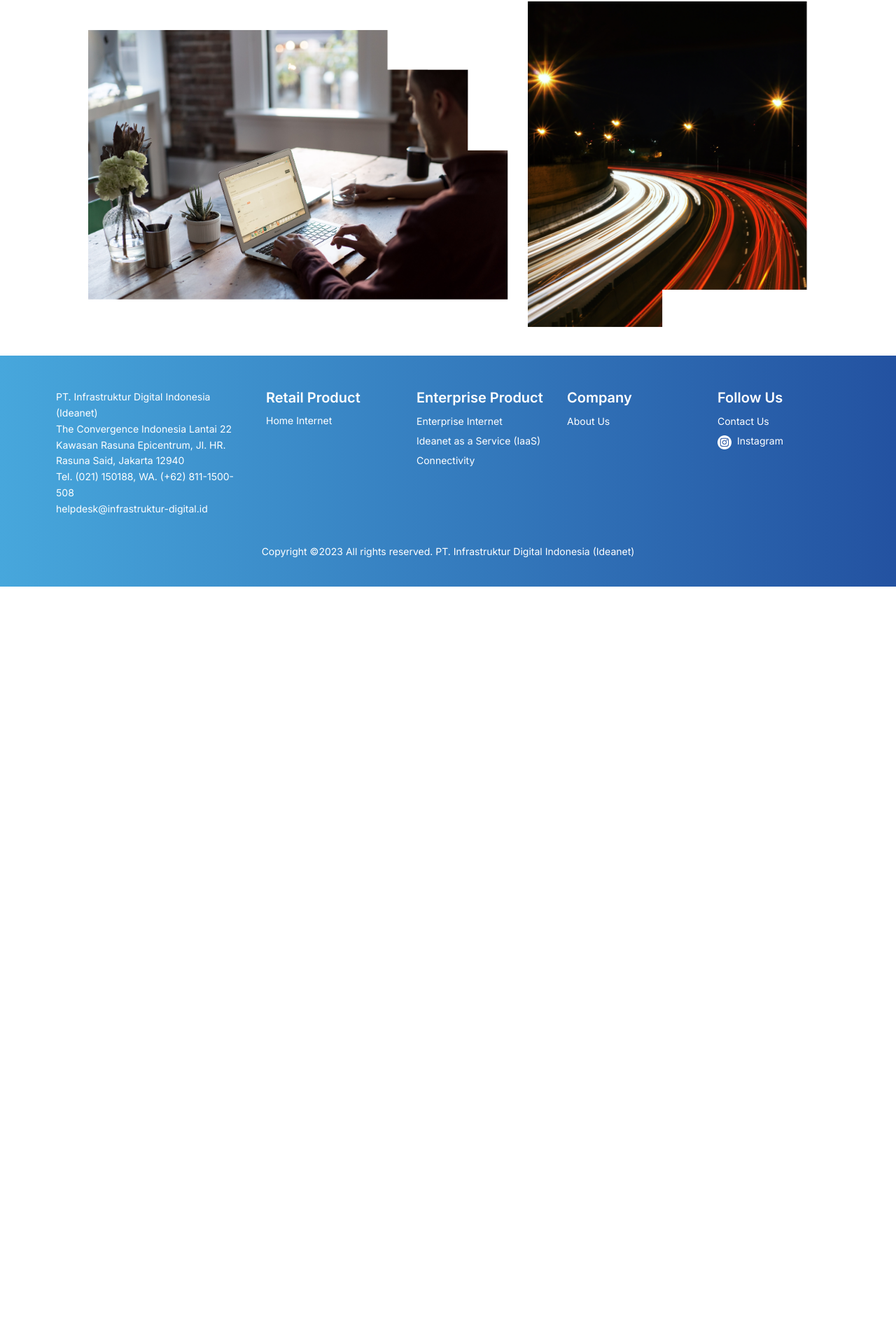
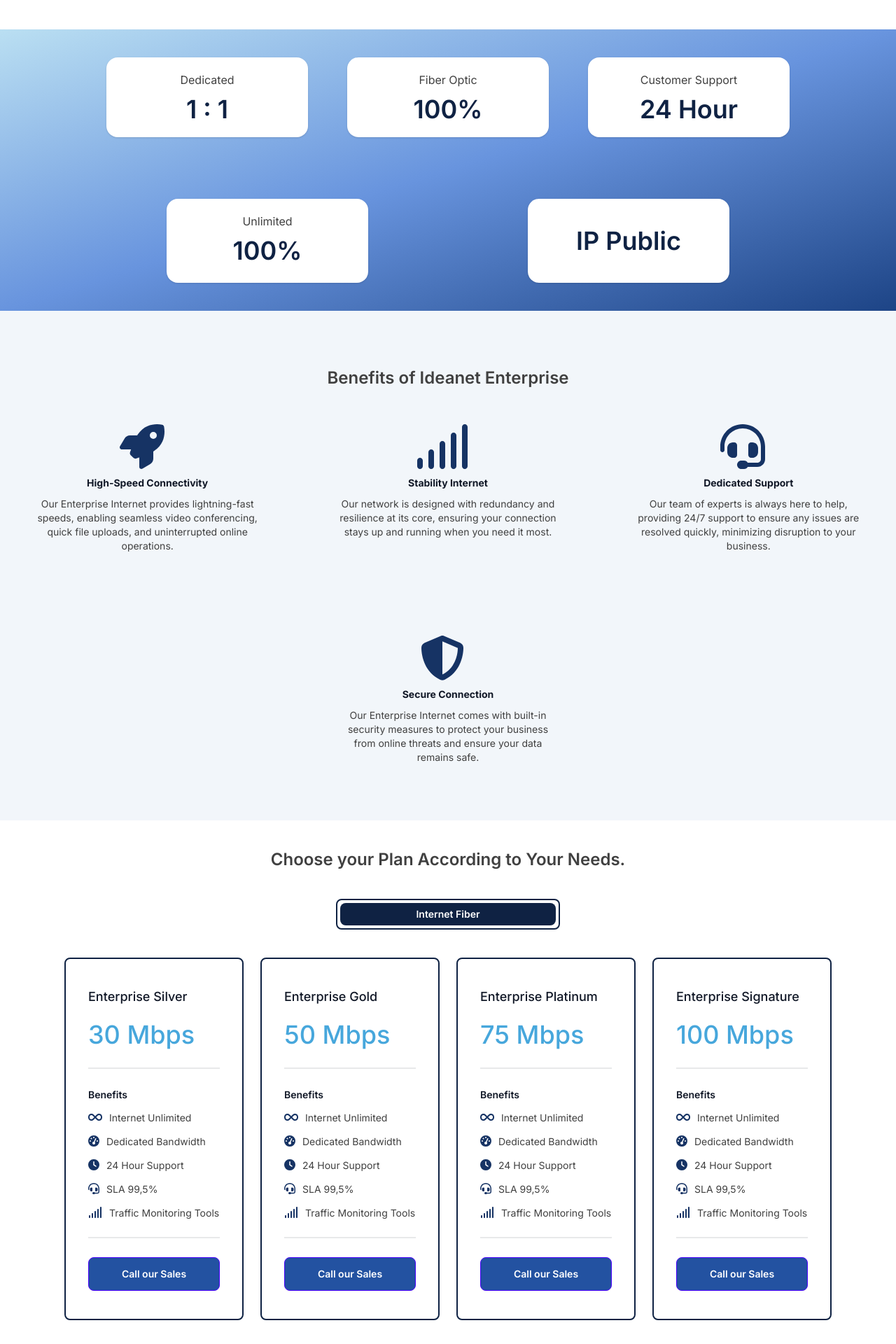
Before and after one commit to harisblablabla/idnet-web, a Next.js app: page /enterprise/internet in a window 1280 px wide. Shown: the part 368-2288 px from the top of the page at 70% size. Before the commit the page ends 1206 px from the top, so only its background shows below. Built offline with nearby package versions, Linux system fonts and the light colour scheme.

Commit message:
feat: finish internet page(enterprise and retail)

```diff
--- a/app/components/InternetPage/CardInternet.tsx
+++ b/app/components/InternetPage/CardInternet.tsx
@@ -1,5 +1,5 @@
 
-import { faRocket } from '@fortawesome/free-solid-svg-icons';
+import {  faClock, faGaugeHigh, faHeadset, faInfinity, faRocket, faSignal } from '@fortawesome/free-solid-svg-icons';
 import { FontAwesomeIcon } from '@fortawesome/react-fontawesome';
 import Link from 'next/link';
 import React from 'react'
@@ -8,11 +8,12 @@
   tab1: boolean;
   tab2: boolean;
   tab3: boolean;
+  segmentasi: string;
   paket: string;
   value: string;
 }
 
-const CardInternet = ({ tab1, tab2, tab3, paket, value }: Tab) => {
+const CardInternet = ({ tab1, tab2, tab3, paket, value, segmentasi }: Tab) => {
 
   return (
     <div className={``}>
@@ -20,35 +21,41 @@
       {tab1 && (
         <div className="bg-white border-2 border-primary-800 rounded-lg py-10 px-8 w-80 md:w-64 mb-10">
           <h2 className='text-gray-900 text-lg font-medium mb-5'>{paket}</h2>
-          <h1 className='text-secondary text-4xl font-medium mb-5'>{value}</h1>
-
+          {segmentasi === 'retail' && (
+            <h2 className='text-gray-900 text-lg font-medium mb-5 inline'>up to</h2>
+          )}
+          <h1 className={'text-secondary font-medium mb-5 text-4xl'}>{value}</h1>
+          {/* (segmentasi === 'retail' ? 'text-4xl' : 'text-4xl') */}
           <div className="divider w-full mb-5"></div>
           <p className='text-gray-900 font-semibold text-sm mb-2.5'>Benefits</p>
 
           <div className='mb-2.5'>
-            <FontAwesomeIcon icon={faRocket} style={{ color: "163364" }} className='pr-2.5 ' />
+            <FontAwesomeIcon icon={faInfinity} style={{ color: "163364" }} className='pr-2.5 ' />
             <p className='text-neutral-700 font-normal text-sm inline mb-2.5'>Internet Unlimited</p>
           </div>
 
           <div className='mb-2.5'>
-            <FontAwesomeIcon icon={faRocket} style={{ color: "163364" }} className='pr-2.5 ' />
-            <p className='text-neutral-700 font-normal text-sm inline mb-2.5'>Dedicated Bandwidth</p>
+            <FontAwesomeIcon icon={faGaugeHigh} style={{ color: "163364" }} className='pr-2.5 ' />
+            <p className='text-neutral-700 font-normal text-sm inline mb-2.5'>{segmentasi === 'enterprise' ? 'Dedicated Bandwidth' : 'Broadband Bandwidth'}</p>
           </div>
 
           <div className='mb-2.5'>
-            <FontAwesomeIcon icon={faRocket} style={{ color: "163364" }} className='pr-2.5' />
-            <p className='text-neutral-700 font-normal text-sm inline mb-2.5'>100% Safety</p>
+            <FontAwesomeIcon icon={faClock} style={{ color: "163364" }} className='pr-2.5' />
+            <p className='text-neutral-700 font-normal text-sm inline mb-2.5'>24 Hour Support</p>
           </div>
 
           <div className='mb-2.5'>
-            <FontAwesomeIcon icon={faRocket} style={{ color: "163364" }} className='pr-2.5' />
-            <p className='text-neutral-700 font-normal text-sm inline mb-2.5'>SLA 99%</p>
+            <FontAwesomeIcon icon={faHeadset} style={{ color: "163364" }} className='pr-2.5' />
+            <p className='text-neutral-700 font-normal text-sm inline mb-2.5'>{segmentasi === 'enterprise' ? 'SLA 99,5%' : 'SLA 99%'}</p>
           </div>
 
-          <div className='mb-2.5'>
-            <FontAwesomeIcon icon={faRocket} style={{ color: "163364" }} className='pr-2.5' />
-            <p className='text-neutral-700 font-normal text-sm inline '>Ultra Speed</p>
-          </div>
+          {segmentasi === 'enterprise' && (
+                 <div className='mb-2.5'>
+                 <FontAwesomeIcon icon={faSignal} style={{ color: "163364" }} className='pr-2.5' />
+                 <p className='text-neutral-700 font-normal text-sm inline mb-2.5'>Traffic Monitoring Tools</p>
+               </div>
+          )}
+
 
           <div className="divider w-full mb-5"></div>
 
@@ -60,34 +67,30 @@
       {tab2 && (
         <div className="bg-white border-2 border-primary-800 rounded-lg py-10 px-8 w-80 md:w-64 mb-10">
           <h2 className='text-gray-900 text-lg font-medium mb-5'>{paket}</h2>
+          <h2 className='text-gray-900 text-lg font-medium mb-5 inline'>up to</h2>
           <h1 className='text-secondary text-4xl font-medium mb-5'>{value}</h1>
 
           <div className="divider w-full mb-5"></div>
           <p className='text-gray-900 font-semibold text-sm mb-2.5'>Benefits</p>
 
           <div className='mb-2.5'>
-            <FontAwesomeIcon icon={faRocket} style={{ color: "163364" }} className='pr-2.5 ' />
+            <FontAwesomeIcon icon={faInfinity} style={{ color: "163364" }} className='pr-2.5 ' />
             <p className='text-neutral-700 font-normal text-sm inline mb-2.5'>Internet Unlimited</p>
           </div>
 
           <div className='mb-2.5'>
-            <FontAwesomeIcon icon={faRocket} style={{ color: "163364" }} className='pr-2.5 ' />
-            <p className='text-neutral-700 font-normal text-sm inline mb-2.5'>Dedicated BRO</p>
+            <FontAwesomeIcon icon={faGaugeHigh} style={{ color: "163364" }} className='pr-2.5 ' />
+            <p className='text-neutral-700 font-normal text-sm inline mb-2.5'>Broadband Bandwidth</p>
           </div>
 
           <div className='mb-2.5'>
-            <FontAwesomeIcon icon={faRocket} style={{ color: "163364" }} className='pr-2.5' />
-            <p className='text-neutral-700 font-normal text-sm inline mb-2.5'>100% Safety</p>
+            <FontAwesomeIcon icon={faClock} style={{ color: "163364" }} className='pr-2.5' />
+            <p className='text-neutral-700 font-normal text-sm inline mb-2.5'>24 Hour Support</p>
           </div>
 
           <div className='mb-2.5'>
-            <FontAwesomeIcon icon={faRocket} style={{ color: "163364" }} className='pr-2.5' />
+            <FontAwesomeIcon icon={faHeadset} style={{ color: "163364" }} className='pr-2.5' />
             <p className='text-neutral-700 font-normal text-sm inline mb-2.5'>SLA 99%</p>
-          </div>
-
-          <div className='mb-2.5'>
-            <FontAwesomeIcon icon={faRocket} style={{ color: "163364" }} className='pr-2.5' />
-            <p className='text-neutral-700 font-normal text-sm inline '>Ultra Speed</p>
           </div>
 
           <div className="divider w-full mb-5"></div>
@@ -100,34 +103,30 @@
       {tab3 && (
         <div className="bg-white border-2 border-primary-800 rounded-lg py-10 px-8 w-80 md:w-64 mb-10">
           <h2 className='text-gray-900 text-lg font-medium mb-5'>{paket}</h2>
+          <h2 className='text-gray-900 text-lg font-medium mb-5 inline'>up to</h2>
           <h1 className='text-secondary text-4xl font-medium mb-5'>{value}</h1>
 
           <div className="divider w-full mb-5"></div>
           <p className='text-gray-900 font-semibold text-sm mb-2.5'>Benefits</p>
 
           <div className='mb-2.5'>
-            <FontAwesomeIcon icon={faRocket} style={{ color: "163364" }} className='pr-2.5 ' />
+            <FontAwesomeIcon icon={faInfinity} style={{ color: "163364" }} className='pr-2.5 ' />
             <p className='text-neutral-700 font-normal text-sm inline mb-2.5'>Internet Unlimited</p>
           </div>
 
           <div className='mb-2.5'>
-            <FontAwesomeIcon icon={faRocket} style={{ color: "163364" }} className='pr-2.5 ' />
-            <p className='text-neutral-700 font-normal text-sm inline mb-2.5'>Dedicated Bandwidth</p>
+            <FontAwesomeIcon icon={faGaugeHigh} style={{ color: "163364" }} className='pr-2.5 ' />
+            <p className='text-neutral-700 font-normal text-sm inline mb-2.5'>Broadband Bandwidth</p>
           </div>
 
           <div className='mb-2.5'>
-            <FontAwesomeIcon icon={faRocket} style={{ color: "163364" }} className='pr-2.5' />
-            <p className='text-neutral-700 font-normal text-sm inline mb-2.5'>100% Safety</p>
+            <FontAwesomeIcon icon={faClock} style={{ color: "163364" }} className='pr-2.5' />
+            <p className='text-neutral-700 font-normal text-sm inline mb-2.5'>24 Hour Support</p>
           </div>
 
           <div className='mb-2.5'>
-            <FontAwesomeIcon icon={faRocket} style={{ color: "163364" }} className='pr-2.5' />
+            <FontAwesomeIcon icon={faHeadset} style={{ color: "163364" }} className='pr-2.5' />
             <p className='text-neutral-700 font-normal text-sm inline mb-2.5'>SLA 99%</p>
-          </div>
-
-          <div className='mb-2.5'>
-            <FontAwesomeIcon icon={faRocket} style={{ color: "163364" }} className='pr-2.5' />
-            <p className='text-neutral-700 font-normal text-sm inline '>Ultra Speed</p>
           </div>
 
           <div className="divider w-full mb-5"></div>
--- a/app/components/InternetPage/TabInternet.tsx
+++ b/app/components/InternetPage/TabInternet.tsx
@@ -2,9 +2,14 @@
 
 import React, { useState } from 'react'
 import CardInternet from './CardInternet'
-import { dataArray } from '../../retail/internet/data'
+import { dataRetail } from '../../retail/internet/data'
+import { dataEnterprise } from '../../retail/internet/data'
 
-const TabInternet = () => {
+interface Segmentasi {
+    segmentasi: string;
+}
+
+const TabInternet = ({ segmentasi }: Segmentasi) => {
 
     const [tabOne, setTabOne] = useState(true)
     const [tabTwo, setTabTwo] = useState(false)
@@ -17,19 +22,38 @@
 
     return (
         <div className='w-full'>
-            <div role="tablist" className="flex overflow-x-auto flex-col sm:flex-row items-center tabs tabs-boxed bg-white border-2 border-primary-800 mb-10 w-4/5 md:w-1/2 mx-auto">
+            {segmentasi === 'retail' && (
+                <section>
+                    <div role="tablist" className="overflow-x-auto flex-col sm:flex-row items-center tabs tabs-boxed bg-white border-2 border-primary-800 mb-10 w-4/5 md:w-1/2 mx-auto">
                         <button role="tab" onClick={() => toggleTab(1)} className={`whitespace-nowrap tab text-primary-800 font-semibold ${tabOne ? 'tab-active' : ''}`}>Internet Fiber</button>
-                <button role="tab" onClick={() => toggleTab(2)} className={`whitespace-nowrap tab text-primary-800 font-semibold ${tabTwo ? 'tab-active' : ''} `}>Combo Internet + IPTV/Phone</button>
-                <button role="tab" onClick={() => toggleTab(3)} className={`whitespace-nowrap tab text-primary-800 font-semibold ${tabThree ? 'tab-active' : ''} `}>Combo Internet + IPTV + Phone</button>
+                        <button role="tab" onClick={() => toggleTab(2)} className={`whitespace-nowrap tab text-primary-800 font-semibold ${tabTwo ? 'tab-active' : ''} `}>Combo Internet + TV/Phone</button>
+                        <button role="tab" onClick={() => toggleTab(3)} className={`whitespace-nowrap tab text-primary-800 font-semibold ${tabThree ? 'tab-active' : ''} `}>Combo Internet + TV + Phone</button>
                     </div>
 
-            {/* package internet */}
+
                     <div className="flex flex-row flex-wrap gap-6 mx-auto justify-center items-center">
-                {dataArray.map((card: any, index: any) => (
-                    <CardInternet key={index} tab1={tabOne} tab2={tabTwo} tab3={tabThree} paket={card.paket} value={card.value} />
+                        {dataRetail.map((card: any, index: any) => (
+                            <CardInternet key={index} tab1={tabOne} tab2={tabTwo} tab3={tabThree} segmentasi={segmentasi} paket={card.paket} value={card.value} />
                         ))}
                     </div>
+                </section>
+            )}
+
+            {segmentasi === 'enterprise' && (
+                <section>
+                    <div role="tablist" className="overflow-x-auto flex-col sm:flex-row items-center tabs tabs-boxed bg-white border-2 border-primary-800 mb-10 w-4/5 md:w-1/4 mx-auto">
+                        <button role="tab" onClick={() => toggleTab(1)} className={`whitespace-nowrap tab text-primary-800 font-semibold ${tabOne ? 'tab-active' : ''}`}>Internet Fiber</button>
+                        {/* <button role="tab" onClick={() => toggleTab(2)} className={`whitespace-nowrap tab text-primary-800 font-semibold ${tabTwo ? 'tab-active' : ''} `}>Combo Internet + TV</button> */}
                     </div>
+
+                    <div className="flex flex-row flex-wrap gap-6 mx-auto justify-center items-center">
+                        {dataEnterprise.map((card: any, index: any) => (
+                            <CardInternet key={index} tab1={tabOne} tab2={tabTwo} tab3={tabThree} segmentasi={segmentasi} paket={card.paket} value={card.value} />
+                        ))}
+                    </div>
+                </section>
+            )}
+        </div >
     )
 }
 
--- a/app/enterprise/internet/page.tsx
+++ b/app/enterprise/internet/page.tsx
@@ -1,6 +1,8 @@
 import Footer from '@/app/components/Footer/Footer'
+import TabInternet from '@/app/components/InternetPage/TabInternet'
 import Navbar from '@/app/components/Navbar/Navbar'
-import Image from 'next/image'
+import { faHeadset, faRocket, faShieldHalved, faSignal } from '@fortawesome/free-solid-svg-icons'
+import { FontAwesomeIcon } from '@fortawesome/react-fontawesome'
 import Link from 'next/link'
 import React from 'react'
 
@@ -11,20 +13,77 @@
             <div className="sm:container sm:mx-auto">
                 <div className="flex flex-col py-10">
                     <h1 className='font-semibold text-6xl mb-5 text-center mx-auto w-4/5 sm:w-full text-neutral-700'>Enterprise Internet</h1>
-                    <p className='mb-5 text-neutral-700 text-center mx-auto w-4/5 sm:w-3/5'>Airborne gives you your own dedicated internet lane, like a VIP pass on the highway. No more traffic jams or slowdowns, just smooth sailing for streaming, gaming, and everything in between.
-                        Fiber optic or wireless, it&apos;s all yours, for one flat monthly price. No surprises, just pure internet bliss.</p>
+                    <p className='mb-5 text-neutral-700 text-center mx-auto w-4/5 sm:w-3/5'>Ideanet offer high-speed Enterprise Internet services designed to meet the unique needs of businesses like yours. Our service ensures your business stays connected, with the speed and reliability you need to operate efficiently and effectively.
+
+                    </p>
                     <Link href={'https://daftar.ideanet.net.id/'} className="btn btn-primary btn-wide text-center mx-auto mb-5">Subscribe Now</Link>
-                    <Image src="/assets/retail_internet_cover2.png" alt={'home cover 2'} width={400} height={600} className='object-cover md:hidden mx-auto w-4/5' />
-                    <div className="hidden md:flex md:flex-row md:flex-1 mx-auto gap-7">
-                        <Image src="/assets/retail_internet_cover.png" alt={'home cover'} width={600} height={400} className='object-scale-down' />
-                        <Image src="/assets/retail_internet_cover2.png" alt={'home cover 2'} width={400} height={600} className='object-cover' />
+                </div>
+
+            </div>
+
+            <section className='bg-gradient-to-br from-secondary-200 via-primary-200 to-primary-600'>
+                <div className="flex flex-wrap container mx-auto justify-center gap-2 w-4/5">
+                    <div className="bg-white rounded-2xl mx-auto text-center py-5 px-8 w-4/5 sm:w-64 md:w-72 my-5 sm:my-10 shadow">
+                        <h6 className='text-neutral-700 text-base font-regular mb-2.5'>Dedicated</h6>
+                        <p className=' text-primary-800 text-4xl font-semibold'> 1 : 1</p>
+                    </div>
+                    <div className="bg-white rounded-2xl mx-auto text-center py-5 px-8 w-4/5 sm:w-64 md:w-72 mb-5 sm:my-10 shadow">
+                        <h6 className='text-neutral-700 text-base font-regular mb-2.5'>Fiber Optic</h6>
+                        <p className=' text-primary-800 text-4xl font-semibold'> 100% </p>
+                    </div>
+                    <div className="bg-white rounded-2xl mx-auto text-center py-5 px-8 w-4/5 sm:w-64 md:w-72 mb-5 sm:my-10 shadow">
+                        <h6 className='text-neutral-700 text-base font-regular mb-2.5'>Customer Support</h6>
+                        <p className=' text-primary-800 text-4xl font-semibold'> 24 Hour</p>
+                    </div>
+                    <div className="bg-white rounded-2xl mx-auto text-center py-5 px-8 w-4/5 sm:w-64 md:w-72 mb-5 sm:my-10 shadow">
+                        <h6 className='text-neutral-700 text-base font-regular mb-2.5'>Unlimited</h6>
+                        <p className=' text-primary-800 text-4xl font-semibold'> 100% </p>
+                    </div>
+                    <div className="bg-white rounded-2xl mx-auto text-center py-10 px-8 w-4/5 sm:w-64 md:w-72 mb-5 sm:my-10 shadow">
+                        <p className=' text-primary-800 text-4xl font-semibold'> IP Public</p>
                     </div>
                 </div>
+            </section>
 
+            <section id='benefits' className='bg-bgc-2 pt-20'>
+                <div className="container mx-auto flex flex-col items-center">
+                    <h2 className='text-neutral-700 text-2xl font-semibold mb-5 text-center sm:text-left'>Benefits of Ideanet Enterprise</h2>
 
+                   <div className="flex flex-wrap gap-2">
+                        <div className="mx-auto text-center pb-10 pt-5 px-8 w-4/5 sm:w-72 md:w-96 mb-10">
+                            <FontAwesomeIcon size='4x' icon={faRocket} style={{ color: "163364" }} className='pr-4 py-2.5' />
+                            <h6 className='text-gray-900 font-bold text-sm mb-2.5'>High-Speed Connectivity</h6>
+                            <p className=' text-neutral-700 text-sm'> Our Enterprise Internet provides lightning-fast speeds, enabling seamless video conferencing, quick file uploads, and uninterrupted online operations.</p>
+                        </div>
+                        <div className="mx-auto text-center pb-10 pt-5 px-8 w-4/5 sm:w-72 md:w-96 mb-10">
+                            <FontAwesomeIcon size='4x' icon={faSignal} style={{ color: "163364" }} className='pr-4 py-2.5' />
+                            <h6 className='text-gray-900 font-bold text-sm mb-2.5'>Stability Internet</h6>
+                            <p className=' text-neutral-700 text-sm'>Our network is designed with redundancy and resilience at its core, ensuring your
+                             connection stays up and running when you need it most.</p>
+                        </div>
+                        <div className="mx-auto text-center pb-10 pt-5 px-8 w-4/5 sm:w-72 md:w-96 mb-10">
+                            <FontAwesomeIcon size='4x' icon={faHeadset} style={{ color: "163364" }} className='pr-4 py-2.5' />
+                            <h6 className='text-gray-900 font-bold text-sm mb-2.5'>Dedicated Support</h6>
+                            <p className=' text-neutral-700 text-sm'>Our team of experts is always here to help, providing 24/7 support to ensure any
+                            issues are resolved quickly, minimizing disruption to your business.</p>
+                        </div>
+                        <div className="mx-auto text-center pb-10 pt-5 px-8 w-4/5 sm:w-72 md:w-96 mb-10">
+                            <FontAwesomeIcon size='4x' icon={faShieldHalved} style={{ color: "163364" }} className='pr-4 py-2.5' />
+                            <h6 className='text-gray-900 font-bold text-sm mb-2.5'>Secure Connection</h6>
+                            <p className=' text-neutral-700 text-sm'>Our Enterprise Internet comes with built-in security measures to protect your
+                            business from online threats and ensure your data remains safe.</p>
+                        </div>
+                    </div>
+                </div>
+            </section>
 
+            <section id='enterprise-package'>
+                <div className="flex flex-col mx-auto justify-center items-center">
+                    <h2 className='text-neutral-700 font-semibold text-center text-2xl w-4/5 lg:w-1/2 pt-10 mb-10'>Choose your Plan According to Your Needs.</h2>
+                    <TabInternet segmentasi={'enterprise'} />
+                </div>
+            </section>
 
-            </div>
 
             <Footer />
         </main>
--- a/app/retail/internet/data.tsx
+++ b/app/retail/internet/data.tsx
@@ -1,10 +1,17 @@
-export const dataArray = [
+export const dataRetail = [
     { paket: 'Airborne Silver', value:'30 Mbps' },
     { paket: 'Airborne Gold', value:'50 Mbps' },
     { paket: 'Airborne Platinum', value:'75 Mbps' },
     { paket: 'Airborne Signature', value:'100 Mbps' },
 ]
 
+export const dataEnterprise = [
+    { paket: 'Enterprise Silver', value:'30 Mbps' },
+    { paket: 'Enterprise Gold', value:'50 Mbps' },
+    { paket: 'Enterprise Platinum', value:'75 Mbps' },
+    { paket: 'Enterprise Signature', value:'100 Mbps' },
+]
+
 export const testimony = [
     { name: 'Jennifer Lawrece', customer: 'Anandamaya Resident', value: '“ Lorem ipsum dolor sit amet consectetur. Ultricies ultricies malesuada neque egestas in scelerisque. Massa sed arcu molestie purus integer odio at. Ornare amet non adipiscing velit potenti arcu leo in venenatis. In fames mauris ornare convallis elit dolor id. Lorem ipsum dolor sit amet consectetur. Ultricies ultricies malesuada neque egestas in scelerisque” '}
 ]
--- a/app/retail/internet/page.tsx
+++ b/app/retail/internet/page.tsx
@@ -1,6 +1,6 @@
 import Navbar from '@/app/components/Navbar/Navbar'
 import TabInternet from '@/app/components/InternetPage/TabInternet'
-import { faCalendarPlus, faChartColumn, faEthernet, faInfinity, faMoneyBillWave, faPercent, faRocket, faUser, faWifi } from '@fortawesome/free-solid-svg-icons'
+import { faCalendarPlus, faChartColumn, faEthernet, faHeadset, faInfinity, faMoneyBillWave, faPercent, faRocket, faUser, faWifi } from '@fortawesome/free-solid-svg-icons'
 import { FontAwesomeIcon } from '@fortawesome/react-fontawesome'
 import Image from 'next/image'
 import React from 'react'
@@ -41,7 +41,7 @@
                                     <p className='mb-5 text-neutral-700 text-sm'><b>Wired or wireless, you choose:</b>  Whether you crave the fiber-optic backbone or the wireless revolution, Airborne lets you connect on your terms. It&apos;s the internet, your way.</p>
                                     <FontAwesomeIcon size='2x' icon={faChartColumn} style={{ color: "163364" }} className='float-left pr-7 py-2' />
                                     <p className='mb-5 text-neutral-700 text-sm'><b>MRTG Monitoring:</b> With MRTG monitoring, you&apos;re always in the pilot&apos;s seat, seeing your internet performance unfold in real-time. No black boxes, just clear skies ahead.</p>
-                                    <FontAwesomeIcon size='2x' icon={faUser} style={{ color: "163364" }} className='float-left pr-8 py-2' />
+                                    <FontAwesomeIcon size='2x' icon={faHeadset} style={{ color: "163364" }} className='float-left pr-8 py-2' />
                                     <p className='mb-5 text-neutral-700 text-sm'><b> NOC Support: </b>Take flight with peace of mind, knowing Airborne&apos;s NOC team has your back 24/7. Any turbulence? They&apos;ll navigate you through it smoothly.</p>
                                 </div>
                             </div>
@@ -67,7 +67,7 @@
                 <section id='tabpackage'>
                     <div className="flex flex-col mx-auto justify-center items-center">
                         <h2 className='text-neutral-700 font-semibold text-center text-2xl w-4/5 lg:w-1/2 pt-10 mb-10'>Choose your Plan According to Your Needs.</h2>
-                        <TabInternet />
+                        <TabInternet segmentasi={'retail'} />
                     </div>
                 </section>
 
```
Also changed, not shown: public/assets/retail_advantages.webp. Lines whose indentation alone changed are shown as unchanged.
